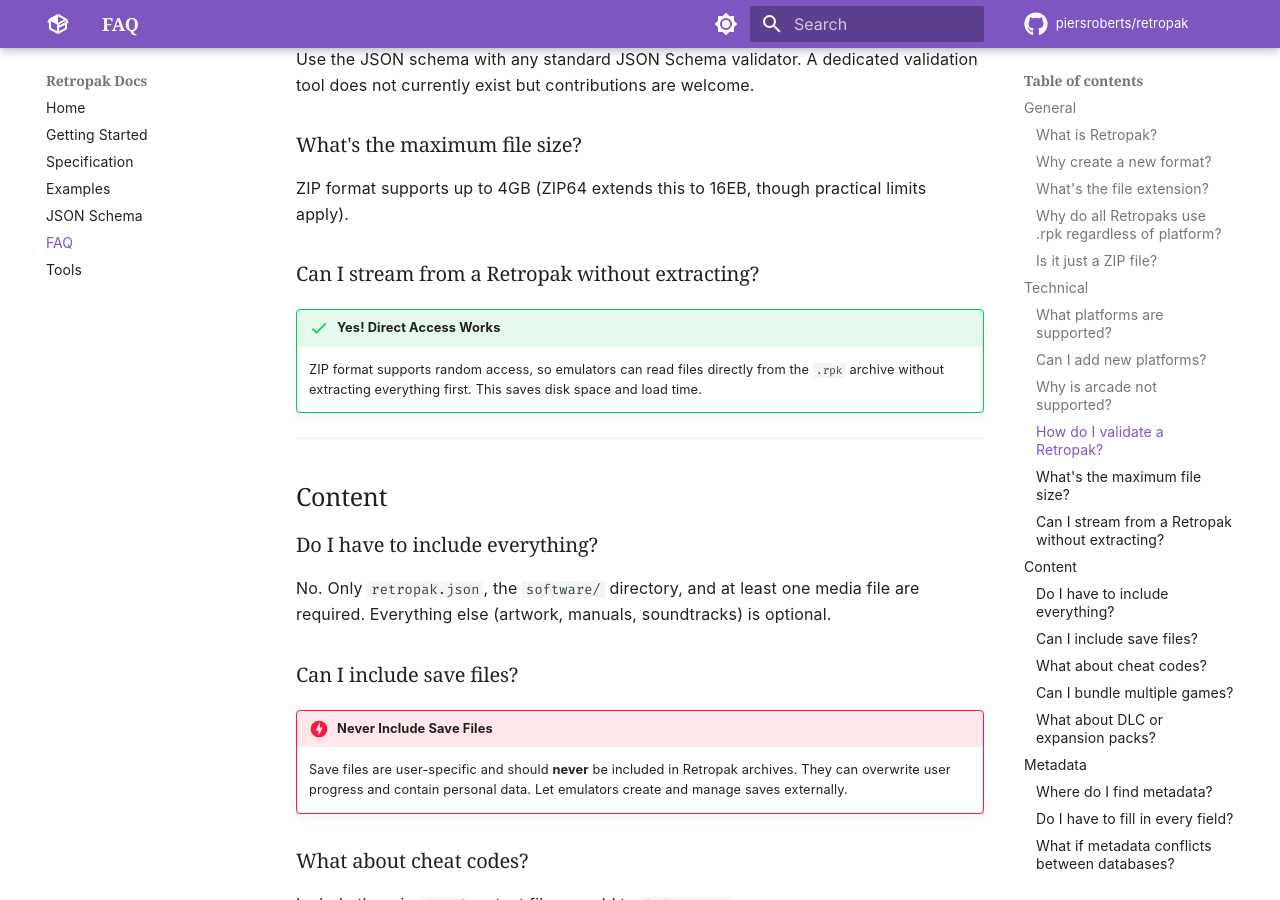
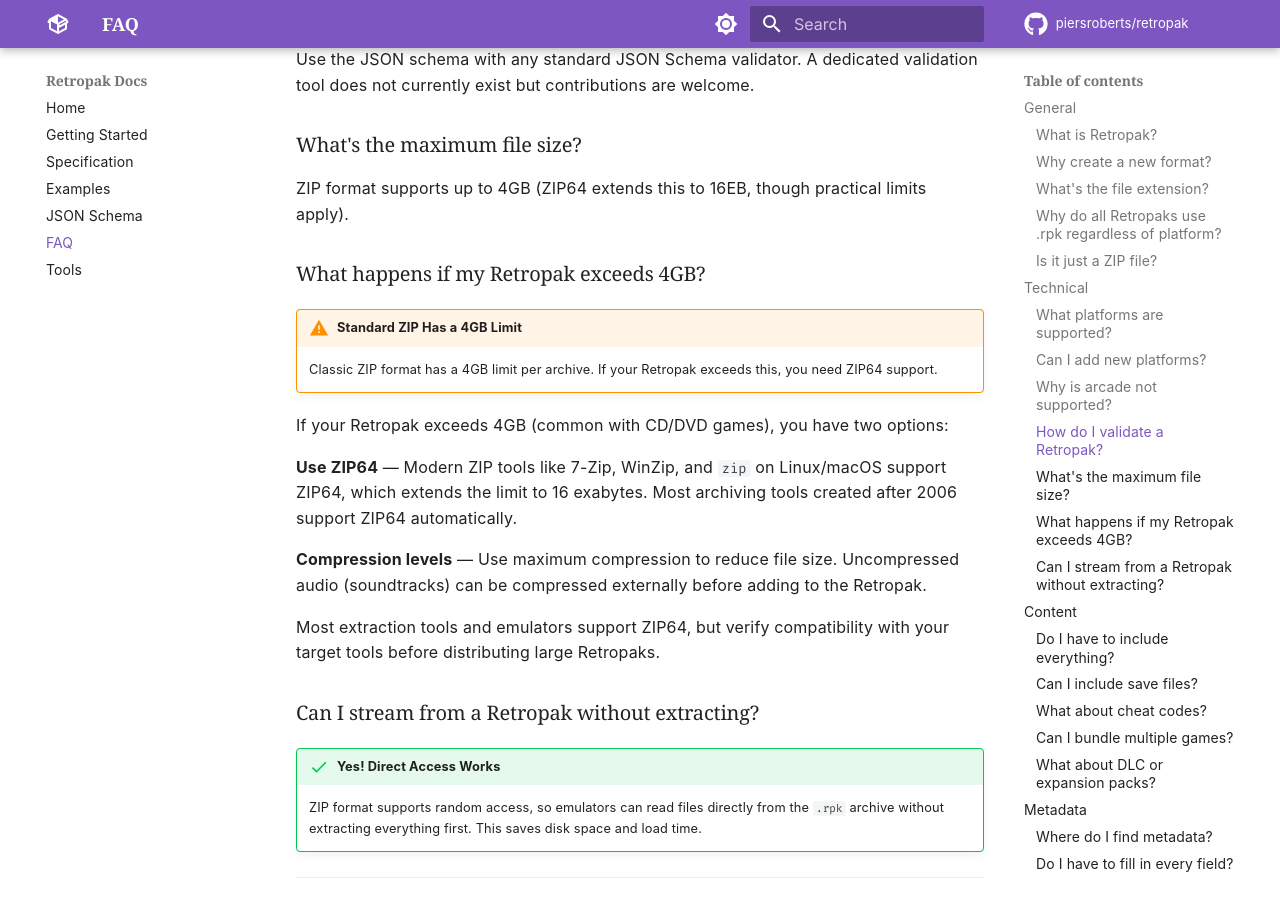
Before and after one commit to piersroberts/retropak, an MkDocs documentation site: the page built from docs/faq.md, in a window 1280 px wide and 900 px high, scrolled down 2314 px. Built offline with MkDocs 1.6.1 and Material for MkDocs 9.7.7, drawn with Linux system fonts in a browser that asks for light colours; comment, search, counter and statistics services are not loaded.

Commit message:
Expanded 4gb faq

```diff
--- a/docs/faq.md
+++ b/docs/faq.md
@@ -74,6 +74,20 @@ Use the JSON schema with any standard JSON Schema validator. A dedicated validat
 ### What's the maximum file size?
 
 ZIP format supports up to 4GB (ZIP64 extends this to 16EB, though practical limits apply).
+
+### What happens if my Retropak exceeds 4GB?
+
+!!! warning "Standard ZIP Has a 4GB Limit"
+    Classic ZIP format has a 4GB limit per archive. If your Retropak exceeds this, you need ZIP64 support.
+
+If your Retropak exceeds 4GB (common with CD/DVD games), you have two options:
+
+**Use ZIP64** — Modern ZIP tools like 7-Zip, WinZip, and `zip` on Linux/macOS support ZIP64, which extends the limit to 16 exabytes. Most archiving tools created after 2006 support ZIP64 automatically.
+
+
+**Compression levels** — Use maximum compression to reduce file size. Uncompressed audio (soundtracks) can be compressed externally before adding to the Retropak.
+
+Most extraction tools and emulators support ZIP64, but verify compatibility with your target tools before distributing large Retropaks.
 
 ### Can I stream from a Retropak without extracting?
 
```
